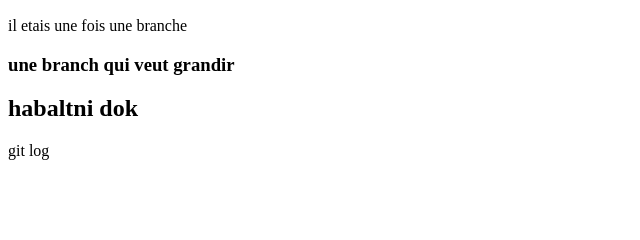
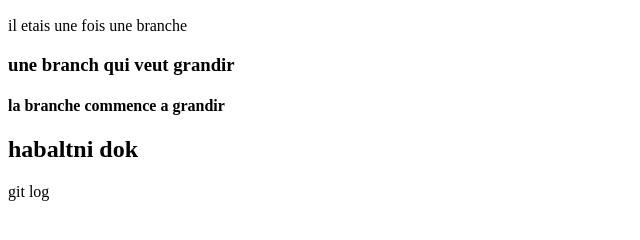
Before and after one commit to souad-git/formation-git, a plain HTML site: page pratique.html in a window 1280 px wide. Shown: the part 110-350 px from the top of the page, without its empty margins (0-640 px from the left). Drawn offline with Linux system fonts and the light colour scheme.

Commit message:
la branche a grandi

```diff
--- a/pratique.html
+++ b/pratique.html
@@ -9,6 +9,7 @@
     <h2>utuliser les nouvelles command diff</h2>
     <div> il etais une fois une branche</div>
     <h3>une branch qui veut grandir</h3>
+    <h4>la branche commence a grandir</h4>
     </h1>
     <h2>habaltni dok</h2>
 </head>
```
